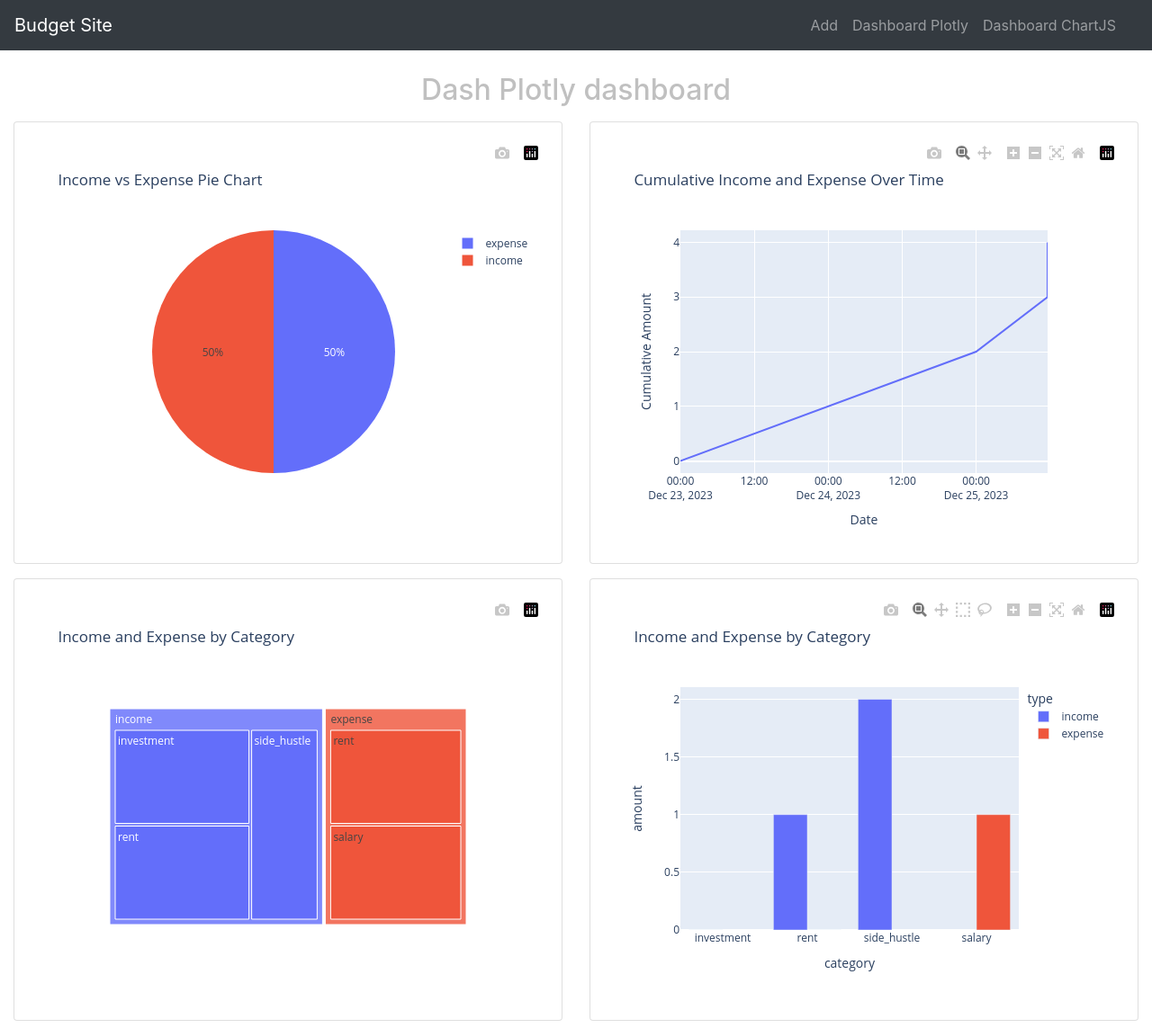
After one commit to timothyho12321/dashboard, a Flask app: page /dashboard_plotly in a window 1280 px wide. The commit adds this page. Shown: the whole page at 90% size. Run offline with Flask 3, Linux system fonts and the light colour scheme; data comes from the database, SQL or seed files in the repository; both versions use the stored data as it was after the commit; some libraries are stand-ins or nearby versions.

Commit message:
add two more charts in plotly

```diff
--- a/application/routes.py
+++ b/application/routes.py
@@ -3,6 +3,11 @@ from flask import render_template, flash, redirect, url_for, get_flashed_message
 from application.form import UserInputForm
 from application.models import IncomeExpense
 import json
+
+import plotly
+import plotly.express as px
+import pandas as pd
+
 
 @app.route("/", methods=["GET"])
 def index():
@@ -39,6 +44,51 @@ def dashboard():
                            over_time_expenditure=json.dumps(over_time_expenditure),
                            dates_labels=json.dumps(dates_labels),
                            category_spend = json.dumps(income_category))
+
+
+@app.route("/dashboard_plotly")
+def dashboard_plotly():
+
+    income_vs_expense = db.session.query(db.func.sum(IncomeExpense.amount), IncomeExpense.type).group_by(IncomeExpense.type).order_by(IncomeExpense.type).all()
+
+    # Extract data for the pie chart
+    labels = [type for _, type in income_vs_expense]
+    values = [total_amount for total_amount, _ in income_vs_expense]
+
+    # Create a pie chart using Plotly Express
+    fig = px.pie(names=labels, values=values, title="Income vs Expense Pie Chart")
+
+    #Treemap
+     # Query to get total income and expense for each category
+    category_comparison = db.session.query(db.func.sum(IncomeExpense.amount), IncomeExpense.category, IncomeExpense.type).group_by(IncomeExpense.category, IncomeExpense.type).all()
+
+    # Extract data for the treemap chart
+    df = pd.DataFrame(category_comparison, columns=['amount', 'category', 'type'])
+
+
+
+    # Chart 2: Line chart showing cumulative income and expense over time
+    line_chart = px.line(x=[entry.date for entry in IncomeExpense.query.order_by(IncomeExpense.date)],
+                         y=[entry.amount if entry.type == 'income' else -entry.amount for entry in IncomeExpense.query.order_by(IncomeExpense.date)],
+                         labels={'x': 'Date', 'y': 'Cumulative Amount'}, title="Cumulative Income and Expense Over Time")
+
+
+
+    # Create a Treemap chart
+    treemap_chart = px.treemap(df, path=['type', 'category'], values='amount', title='Income and Expense by Category')
+
+    # Create a Bar Chart with two sub-sections
+    bar_chart = px.bar(df, x='category', y='amount', color='type', barmode='group', title='Income and Expense by Category')
+
+    # Convert the Plotly figure to JSON
+    pieChartJSON = json.dumps(fig, cls=plotly.utils.PlotlyJSONEncoder)
+    lineChartJSON = json.dumps(line_chart, cls=plotly.utils.PlotlyJSONEncoder)
+    treemapChartJSON = json.dumps(treemap_chart, cls=plotly.utils.PlotlyJSONEncoder)
+    barChartJSON = json.dumps(bar_chart, cls=plotly.utils.PlotlyJSONEncoder)
+
+    return render_template('dashboard_plotly.html', pieChartJSON=pieChartJSON, lineChartJSON=lineChartJSON ,
+                           treemapChartJSON=treemapChartJSON, barChartJSON=barChartJSON)
+
 
 @app.route("/add", methods =["GET", "POST"])
 def add_expense():
--- /dev/null
+++ b/application/templates/dashboard_plotly.html
@@ -0,0 +1,86 @@
+{% extends "layout.html" %}
+{% block content %}
+
+<style>
+    .title-heading {
+        color: silver;
+    }
+</style>
+
+<div class="d-flex col-md-12 justify-content-center">
+    <h2 class=" text-center title-heading">Dash Plotly dashboard</h2>
+</div>
+
+<div class="col-xs-10 col-sm-6 col-md-6">
+    <div class="card card-style mb-2 mt-2">
+        <div class="card-body">
+            <div class="chart-container" style="position: relative;">
+                <div id="pieChartContainer"></div>
+            </div>
+        </div>
+    </div>
+</div>
+
+<div class="col-xs-10 col-sm-6 col-md-6">
+    <div class="card card-style mb-2 mt-2">
+        <div class="card-body">
+            <div class="chart-container" style="position: relative;">
+                <div id="lineChartContainer"></div>
+            </div>
+        </div>
+    </div>
+</div>
+
+<div class="col-xs-10 col-sm-6 col-md-6">
+    <div class="card card-style mb-2 mt-2">
+        <div class="card-body">
+            <div class="chart-container" style="position: relative;">
+                <div id="treeMapContainer"></div>
+            </div>
+        </div>
+    </div>
+</div>
+
+<div class="col-xs-10 col-sm-6 col-md-6">
+    <div class="card card-style mb-2 mt-2">
+        <div class="card-body">
+            <div class="chart-container" style="position: relative;">
+                <div id="barChartContainer"></div>
+            </div>
+        </div>
+    </div>
+</div>
+
+
+
+{% block javascript %}
+
+
+<script>
+
+     // Parse the JSON data
+     var pieChartJSON = {{ pieChartJSON | safe }};
+
+    // Render the Plotly chart
+    Plotly.newPlot('pieChartContainer', pieChartJSON);
+
+
+    // Parse the JSON data for the Line Chart
+    let lineChartJSON = {{ lineChartJSON | safe }};
+    // Render the Line Chart
+    Plotly.newPlot('lineChartContainer', lineChartJSON);
+
+    // Parse the JSON data for the Line Chart
+    let treemapChartJSON = {{ treemapChartJSON | safe }};
+    // Render the Fake Treemap Chart
+    Plotly.newPlot('treeMapContainer', treemapChartJSON);
+
+    // Parse the JSON data for the Bar Chart
+    let barChartJSON = {{ barChartJSON | safe }};
+    // Render the Bar Chart
+    Plotly.newPlot('barChartContainer', barChartJSON);
+
+</script>
+{% endblock %}
+
+{% endblock %}
--- a/application/templates/layout.html
+++ b/application/templates/layout.html
@@ -11,6 +11,7 @@
         integrity="sha384-Gn5384xqQ1aoWXA+058RXPxPg6fy4IWvTNh0E263XmFcJlSAwiGgFAW/dAiS6JXm" crossorigin="anonymous">
 
     <script src="https://cdn.jsdelivr.net/npm/chart.js@2.8.0"></script>
+    <script src="https://cdn.plot.ly/plotly-latest.min.js"></script>
 
     {% if title %}
         <title>ExpenseApp - {{ title }}</title>
@@ -33,7 +34,8 @@
                         <div class="collapse navbar-collapse" id="navbarNavAltMarkup">
                             <div class="navbar-nav ml-auto mr-3">
                                 <a class="nav-item nav-link" href="{{ url_for('add_expense') }}">Add</a>
-                                <a class="nav-item nav-link" href="{{ url_for('dashboard') }}">Dashboard</a>
+                                <a class="nav-item nav-link" href="{{ url_for('dashboard_plotly') }}">Dashboard Plotly</a>
+                                <a class="nav-item nav-link" href="{{ url_for('dashboard') }}">Dashboard ChartJS</a>
                             </div>
                         </div>
                     </nav>
```
Also changed, not shown: application/form.py (+5 -5 lines), application/templates/dashboard.html (+11 -2 lines), instance/expensesDB.db.
